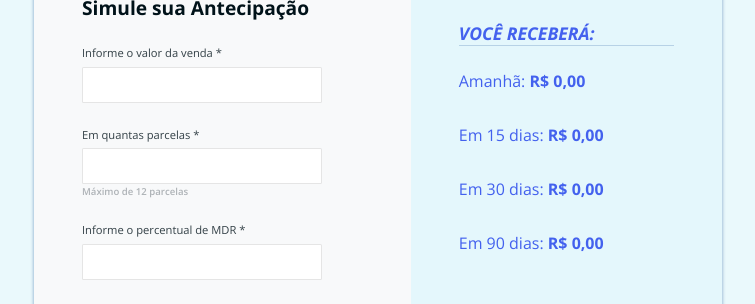
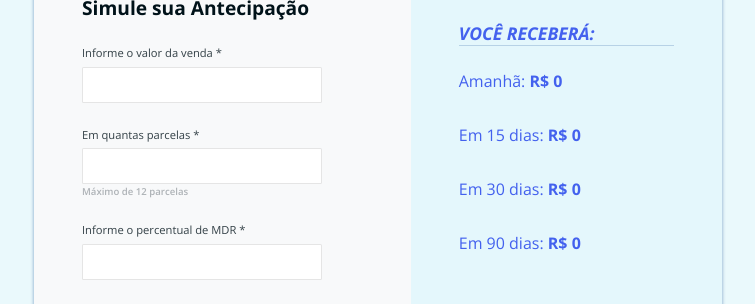
Before and after one commit to fredericosafebox/full_stack_challenge1, a React (Create React App) app: page / in a window 1280 px wide. Shown: the part 263-567 px from the top of the page, without its empty margins (262-1017 px from the left). Built offline with nearby package versions, Linux system fonts and the light colour scheme.

Commit message:
feat/redux - gerenciamento de estado estruturado

```diff
--- a/src/app/hooks.ts
+++ b/src/app/hooks.ts
@@ -1,4 +1,8 @@
-import { TypedUseSelectorHook, useDispatch, useSelector } from 'react-redux';
+import {
+  type TypedUseSelectorHook,
+  useDispatch,
+  useSelector,
+} from 'react-redux';
 import type { RootState, AppDispatch } from '../store/store';
 
 // Use throughout your app instead of plain `useDispatch` and `useSelector`
--- a/src/components/board/index.tsx
+++ b/src/components/board/index.tsx
@@ -1,4 +1,10 @@
+/* eslint-disable import/no-unresolved */
+import { useAppSelector } from '../../app/hooks';
+
 function Board() {
+  const { tomorrow, twoWeeks, oneMonth, threeMonths } = useAppSelector(
+    (state) => state.form
+  );
   return (
     <div className="app__calculator--board">
       <div className="board__title--wrapper">
@@ -7,16 +13,16 @@ function Board() {
       <div className="board__list--wrapper">
         <ul>
           <li>
-            Amanhã: <span>R$ 0,00</span>
+            Amanhã: <span>R$ {tomorrow}</span>
           </li>
           <li>
-            Em 15 dias: <span>R$ 0,00</span>
+            Em 15 dias: <span>R$ {twoWeeks}</span>
           </li>
           <li>
-            Em 30 dias: <span>R$ 0,00</span>
+            Em 30 dias: <span>R$ {oneMonth}</span>
           </li>
           <li>
-            Em 90 dias: <span>R$ 0,00</span>
+            Em 90 dias: <span>R$ {threeMonths}</span>
           </li>
         </ul>
       </div>
--- /dev/null
+++ b/src/reducers/form/formSlice.ts
@@ -0,0 +1,49 @@
+import { createSlice } from '@reduxjs/toolkit';
+import type { PayloadAction } from '@reduxjs/toolkit';
+
+export interface FormState {
+  amount?: number;
+  installments?: number;
+  mdr?: number;
+  tomorrow: number;
+  twoWeeks: number;
+  oneMonth: number;
+  threeMonths: number;
+}
+
+const initialState: FormState = {
+  amount: 0,
+  installments: 0,
+  mdr: 0,
+  tomorrow: 0,
+  twoWeeks: 0,
+  oneMonth: 0,
+  threeMonths: 0,
+};
+
+export const formSlice = createSlice({
+  name: 'form',
+  initialState,
+  reducers: {
+    updateAmount: (state, action: PayloadAction<number>) => {
+      state.amount = action.payload;
+    },
+    updateInstallments: (state, action: PayloadAction<number>) => {
+      state.installments = action.payload;
+    },
+    updateMdr: (state, action: PayloadAction<number>) => {
+      state.mdr = action.payload;
+    },
+    updateResult: (state, action: PayloadAction<FormState>) => {
+      state.tomorrow = action.payload.tomorrow;
+      state.twoWeeks = action.payload.twoWeeks;
+      state.oneMonth = action.payload.oneMonth;
+      state.threeMonths = action.payload.threeMonths;
+    },
+  },
+});
+
+export const { updateAmount, updateInstallments, updateMdr, updateResult } =
+  formSlice.actions;
+
+export default formSlice.reducer;
--- a/src/store/store.ts
+++ b/src/store/store.ts
@@ -4,11 +4,13 @@ import {
   type ThunkAction,
   type Action,
 } from '@reduxjs/toolkit';
+import formReducer from '../reducers/form/formSlice';
 import counterReducer from '../reducers/counter/counterSlice';
 
 export const store = configureStore({
   reducer: {
     counter: counterReducer,
+    form: formReducer,
   },
 });
 
```
